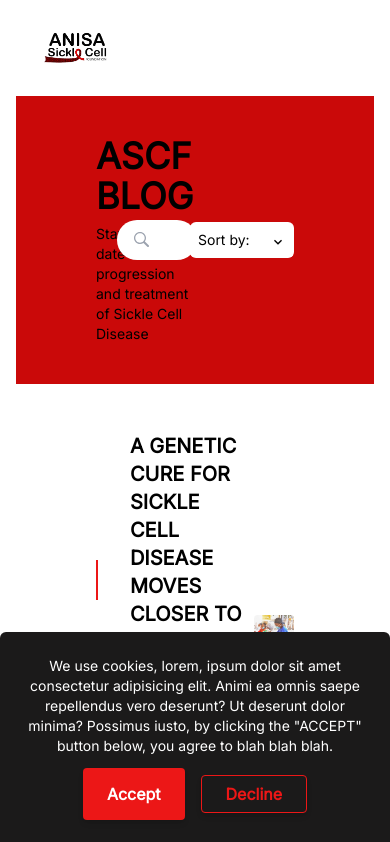
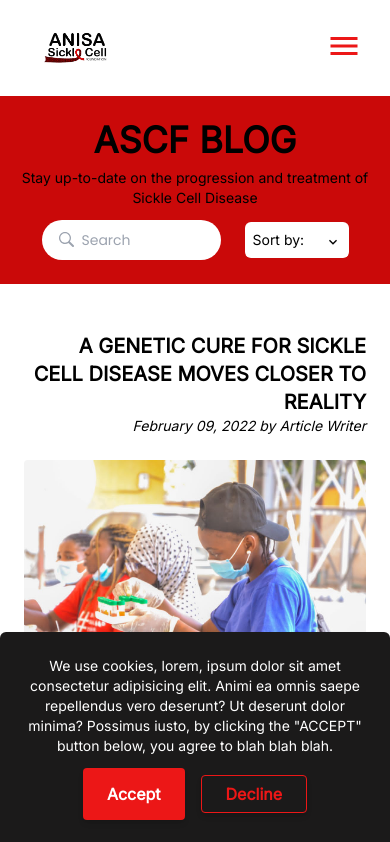
Before and after one commit to Basit-Balogun10/ASCF-frontend, a Next.js app: page /blog in a window 390 px wide. Shown: the top 842 px of the page. Built offline with nearby package versions, Linux system fonts and the light colour scheme.

Commit message:
Made navigation bar responsive for moile

```diff
--- /dev/null
+++ b/components/BlogPost.tsx
@@ -0,0 +1,61 @@
+import React from "react";
+import Link from "next/link";
+
+import styles from "../styles/BlogIndex.module.css";
+
+type propsType = {
+    hasBottomBorder: boolean;
+    post: BlogPostType;
+};
+
+export interface BlogPostType {
+    id: string;
+    title: string;
+    date: string;
+    author: string;
+    body: string;
+    imageUrl: string;
+    imageAltText: string;
+}
+
+const BlogPost = ({ hasBottomBorder, post }: propsType) => {
+    return (
+        <Link href="/blog" passHref>
+            <div className={`group w-full mt-6 pb-6 flex flex-wrap items-center justify-between ${hasBottomBorder ? "border-b-4 md:border-b-[3px] border-ourRed border-dashed" : ""}`}>
+                <div className="space-y-6 md:w-3/4 cursor-pointer">
+                    <div className="flex justify-start items-center md:space-x-8">
+                        <div className="hidden md:block w-3 h-10 bg-ourRed"></div>
+                        <div className="text-right md:text-left">
+                            <h2 className="font-bold text-xl dark:text-gray-200">
+                                {post.title}
+                            </h2>
+                            <h3 className="italic text-sm md:text-base dark:text-gray-200">
+                                {post.date} by {post.author}
+                            </h3>
+                        </div>
+                    </div>
+                    <div className="">
+                        <img
+                            src={post.imageUrl}
+                            className="md:hidden h-full cursor-pointer group-hover:scale-110 rounded transition-transform"
+                            alt={post.imageAltText}
+                        />
+                    </div>
+                    <p
+                        className={`${styles.postBody} text-sm font-medium text-gray-800 dark:text-stone-400/80 group-hover:text-ourRed transition-colors`}
+                    >
+                        {post.body}
+                    </p>
+                </div>
+
+                <img
+                    src={post.imageUrl}
+                    className="hidden md:block md:w-1/5 h-full cursor-pointer group-hover:scale-110 rounded transition-transform"
+                    alt={post.imageAltText}
+                />
+            </div>
+        </Link>
+    );
+};
+
+export default BlogPost;
--- a/components/Header.tsx
+++ b/components/Header.tsx
@@ -1,7 +1,7 @@
 import { useState, useEffect, useContext } from "react";
 import Link from "next/link";
 import Image from "next/image";
-import { IoMdMoon, IoMdSunny } from "react-icons/io";
+import { IoMdMoon, IoMdSunny, IoMdClose, IoMdMenu } from "react-icons/io";
 
 import themeContext from "../contexts/ThemeContext";
 import { checkIsMobile } from "../utils";
@@ -45,6 +45,28 @@ const Header = ({ displayNavBar = false, displayLogo = true }: propsType) => {
     const [activeNavLink, setActiveNavLink] = useState<null | string>();
     const { theme, setTheme, toggleThemeMode } = useContext(themeContext);
     const [isMobile, setIsMobile] = useState<boolean | null>(null);
+    const [mobileNav, toggleMobileNav] = useState<boolean>(false);
+
+    const handleMobileNavToggle = () => {
+        let mobileNavOpen =
+            document.querySelector<HTMLElement>(".mobile-nav-open");
+        let mobileNavClose =
+            document.querySelector<HTMLElement>(".mobile-nav-close");
+
+        if (mobileNavOpen) {
+            if (mobileNavClose) {
+                console.log("here");
+                // mobileNavClose.style.transform = "translateX(60px)";
+                // mobileNavOpen.style.transform = "translateX(0px)";
+            } else {
+                // mobileNavOpen.style.transform = "translateX(60px)";
+            }
+            setTimeout(() => toggleMobileNav(!mobileNav), 200);
+        }
+
+        // setTimeout(() => toggleMobileNav(!mobileNav), 200)
+        // toggleMobileNav(!mobileNav);
+    };
 
     // REVIEW DEPENDENCY ARRAYS DOCS
     useEffect(() => {
@@ -66,6 +88,12 @@ const Header = ({ displayNavBar = false, displayLogo = true }: propsType) => {
                 displayLogo ? "justify-between" : "justify-end py-8"
             } h-24 items-center pr-4 md:pl-4 md:pr-12`}
         >
+            {mobileNav && (
+                <IoMdClose
+                    className="mobile-nav-close z-[150] fixed md:hidden top-8 right-6 w-10 h-10 text-ourRed transitio-all ease-in-out"
+                    onClick={handleMobileNavToggle}
+                />
+            )}
             {displayLogo && (
                 <Link href="/" passHref>
                     <Image
@@ -78,7 +106,16 @@ const Header = ({ displayNavBar = false, displayLogo = true }: propsType) => {
                 </Link>
             )}
             {!displayNavBar && (
-                <ul className={`hidden md:flex flex-wrap items-center`}>
+                <ul
+                    className={`${
+                        mobileNav
+                            ? "h-full w-full visible"
+                            : "h-0 invisible md:visible"
+                    }
+                            z-[100] h-screen fixed top-0 right-0 flex flex-col items-left justify-center pl-2 pb-16 space-y-8 md:bg-transparent md:dark:bg-transparent bg-gray-100 dark:bg-black
+                            md:h-[initial] md:w-[initial] md:static md:flex md:flex-row md:space-y-0 md:bg-[initial] md:transitio-none
+                            `}
+                >
                     {navLinks.map((navLink, index) => (
                         <Link
                             href={`/${navLink.urlFragment}`}
@@ -86,62 +123,58 @@ const Header = ({ displayNavBar = false, displayLogo = true }: propsType) => {
                             key={index}
                         >
                             <li
-                                className={`hover:px-4 hover:bg-red-100/50 hover:py-1 ${
+                                className={`
+                                ${
+                                    mobileNav
+                                        ? "visible"
+                                        : "invisible md:visible"
+                                }
+                                md:hover:px-4 md:hover:bg-red-100/50 md:hover:py-1 ${
                                     !displayNavBar && displayLogo
                                         ? "dark:text-white text-ourBlack"
                                         : "text-white"
-                                } text-[0.8rem] tracking-wide ${
+                                } text-base md:text-[0.8rem] tracking-wide ${
                                     activeNavLink === navLink.urlFragment &&
                                     "underline decoration-ourRed decoration-4 underline-offset-4"
-                                } hover:no-underline font-extrabold ml-6 cursor-pointer rounded-md transition-all ease-in-out`}
+                                } hover:no-underline font-extrabold ml-6 cursor-pointer rounded-md transitio-all ease-in-out`}
                             >
                                 <p>{navLink.title.toUpperCase()}</p>
                             </li>
                         </Link>
                     ))}
-                    <li className="ml-6 px-3 py-2 hover:bg-red-100 bg-white text-ourRed text-[0.8rem] tracking-wide font-extrabold rounded cursor-pointer shadow-md shadow-black">
+                    <li className="mr-auto md:mr-0 ml-6 px-3 py-2 hover:bg-red-100 bg-white text-ourRed text-base md:text-[0.8rem] tracking-wide font-extrabold rounded cursor-pointer shadow-md shadow-black">
                         <Link href="/shop">SHOP NOW</Link>
                     </li>
-                    <li className="ml-6 px-5 py-2 hover:bg-red-100 bg-white text-ourRed text-[0.8rem] tracking-wide font-extrabold rounded cursor-pointer shadow-md shadow-black">
+                    <li className="mr-auto md:mr-0 ml-6 px-5 py-2 hover:bg-red-100 bg-white text-ourRed text-base md:text-[0.8rem] tracking-wide font-extrabold rounded cursor-pointer shadow-md shadow-black">
                         <Link href="/login">SIGN IN</Link>
                     </li>
                     {theme == "light" ? (
                         <IoMdMoon
-                            className={`w-8 h-8 ml-6 p-1 ${
+                            className={`fixed md:static top-0 right-20 w-10 h-10 md:w-8 md:h-8 md:ml-6 p-1 text-ourRed ${
                                 !displayNavBar && displayLogo
-                                    ? "dark:text-white text-ourBlack hover:bg-red-200/50 dark:hover:bg-gray-100/50"
-                                    : "text-white hover:bg-gray-100/50"
-                            } hover:bg-gray-100/50 rounded-md cursor-pointer transition-colors ease-in-out`}
+                                    ? "md:dark:text-white md:text-ourBlack md:hover:bg-red-200/50 md:dark:hover:bg-gray-100/50"
+                                    : "md:text-white hover:bg-gray-100/50"
+                            } md:hover:bg-gray-100/50 rounded-md cursor-pointer transition-colors ease-in-out`}
                             onClick={toggleThemeMode}
                         />
                     ) : (
                         <IoMdSunny
-                            className={`w-8 h-8 ml-6 p-1 ${
+                            className={`fixed md:static top-0 right-20 w-10 h-10 md:w-8 md:h-8 md:ml-6 p-1 text-ourRed ${
                                 !displayNavBar && displayLogo
-                                    ? "dark:text-white text-ourBlack hover:bg-gray-500 dark:hover:bg-gray-100/50"
-                                    : "text-white hover:bg-gray-100/50"
+                                    ? "md:dark:text-white md:text-ourBlack md:hover:bg-gray-500 md:dark:hover:bg-gray-100/50"
+                                    : "md:text-white md:hover:bg-gray-100/50"
                             } rounded-md cursor-pointer transition-colors ease-in-out`}
                             onClick={toggleThemeMode}
                         />
                     )}
                 </ul>
             )}
-            <div className="flex md:hidden">
-                <svg
-                    xmlns="http://www.w3.org/2000/svg"
-                    className="h-8 w-8 mb-2"
-                    fill="none"
-                    viewBox="0 0 24 24"
-                    stroke="white"
-                    strokeWidth={2}
-                >
-                    <path
-                        strokeLinecap="round"
-                        strokeLinejoin="round"
-                        d="M4 6h16M4 12h16M4 18h16"
-                    />
-                </svg>
-            </div>
+            <IoMdMenu
+                // data-aos="fade-left"
+                // data-aos-duration="500"
+                className="mobile-nav-open md:hidden absolute top-7 right-7 w-9 h-9 text-ourRed"
+                onClick={handleMobileNavToggle}
+            />
         </nav>
     );
 };
--- a/pages/blog/index.tsx
+++ b/pages/blog/index.tsx
@@ -7,18 +7,9 @@ import { GoSearch } from "react-icons/go";
 import { FiXCircle } from "react-icons/fi";
 import { MdKeyboardArrowUp, MdKeyboardArrowDown } from "react-icons/md";
 
-import styles from "../../styles/BlogIndex.module.css";
-import { capitalizeString } from "../../utils"
-
-interface blogPostsType {
-    id: string;
-    title: string;
-    date: string;
-    author: string;
-    body: string;
-    imageUrl: string;
-    imageAltText: string;
-}
+import { capitalizeString } from "../../utils";
+import BlogPost from "../../components/BlogPost";
+import type { BlogPostType } from "../../components/BlogPost";
 
 interface sortOptionsType {
     id: string;
@@ -28,7 +19,7 @@ interface sortOptionsType {
 const articleText =
     "Millions of people around the world, including 100,000 in the United States suffer from sickle cell disease, a brutally painful inherited blood disorder with about 30% of them being African descent. Over time, the disease worsens and can cause infections, organ damage, blindness, stroke and early death. Lorem ipsum dolor consectetur, adipisicing elit. Eligendi minima delectus ullam tenetur sed? Laboriosam accusantium, consectetur saepe quia suscipit deserunt modi fugiat omnis amet necessitatibus reiciendis debitis expedita atque! Nam qui ab recusandae veritatis reiciendis ducimus libero velit possimus in. Maiores omnis error esse obcaecati molestiae reiciendis alias dignissimos ad quaerat, hic, quisquam harum quos iste aliquid corporis quasi! Suscipit, optio corrupti! Tempore neque vero ut enim repellat quod fuga? Autem magni ullam iusto quibusdam labore animi cumque maiores consectetur placeat non. Quidem ea blanditiis iusto voluptatem, maiores modi. Ipsum sunt est quidem iure labore commodi ipsa distinctio maiores culpa cumque tempore, sint ea libero expedita mollitia officia voluptates. Doloremque itaque ea quibusdam eum asperiores cupiditate inventore accusantium aliquid!";
 
-const blogPosts: blogPostsType[] = [
+const blogPosts: BlogPostType[] = [
     {
         id: "1",
         title: "A GENETIC CURE FOR SICKLE CELL DISEASE MOVES CLOSER TO REALITY",
@@ -94,7 +85,6 @@ const Blog: NextPage = () => {
     const [searchText, setSearchText] = useState<string>("");
     const [dropdownToggled, setDropdownToggled] = useState<boolean>(false);
 
-
     return (
         <>
             <Head>
@@ -106,15 +96,15 @@ const Blog: NextPage = () => {
                 <link rel="icon" href="/favicon.ico" />
             </Head>
             <section className="w-full">
-                <section className="px-20 py-10 mx-4 flex items-center justify-between bg-ourDarkRed">
-                    <div>
+                <section className="px-4 md:px-20 py-6 md:py-10 md:mx-4 space-y-3 md:space-y-0 flex flex-wrap items-center md:justify-between bg-ourDarkRed">
+                    <div className="text-center md:text-left">
                         <h1 className="font-bold text-4xl mb-2">ASCF BLOG</h1>
                         <h3 className="font-medium text-sm">
                             Stay up-to-date on the progression and treatment of
                             Sickle Cell Disease
                         </h3>
                     </div>
-                    <div className="w-1/2 flex items-center justify-end space-x-6">
+                    <div className="md:w-1/2 flex items-center justify-center md:justify-end space-x-6">
                         <div className="relative w-1/2">
                             <input
                                 ref={searchInput}
@@ -183,36 +173,11 @@ const Blog: NextPage = () => {
                         </div>
                     </div>
                 </section>
-                <section className="w-full px-24 items-center">
-                    {blogPosts.map((post) => (
-                        <Link key={post.id} href="/blog" passHref>
-                            <div className="group w-full mt-12 flex items-center justify-between">
-                                <div className="space-y-6 w-3/4 cursor-pointer">
-                                    <div className="flex justify-start items-center space-x-8">
-                                        <div className="w-3 h-10 bg-ourRed"></div>
-                                        <div>
-                                            <h2 className="font-bold text-xl dark:text-gray-200">
-                                                {post.title}
-                                            </h2>
-                                            <h3 className="italic dark:text-gray-200">
-                                                {post.date} by {post.author}
-                                            </h3>
-                                        </div>
-                                    </div>
-                                    <p
-                                        className={`${styles.postBody} text-sm font-medium text-gray-800 dark:text-stone-400/80 group-hover:text-ourRed transition-colors`}
-                                    >
-                                        {post.body}
-                                    </p>
-                                </div>
-
-                                <img
-                                    src={post.imageUrl}
-                                    className="w-1/5 h-full cursor-pointer group-hover:scale-110 rounded transition-transform"
-                                    alt={post.imageAltText}
-                                />
-                            </div>
-                        </Link>
+                <section className="w-full mt-12 md:mt-0 px-6 md:px-24 items-center">
+                    {blogPosts.map((post, index) => (
+                        <>
+                            <BlogPost key={post.id} hasBottomBorder={(index != blogPosts.length - 1)} post={post} />
+                        </>
                     ))}
                 </section>
             </section>
--- a/styles/BlogIndex.module.css
+++ b/styles/BlogIndex.module.css
@@ -1,17 +1,26 @@
 .postBody {
-    --max-lines: 3;
+    --lg-max-lines: 3;
     --lh: 1.5rem;
     --horizontal-padding: 2.5rem;
     padding: 0px var(--horizontal-padding);
     line-height: var(--lh);
-    max-height: calc(var(--lh) * var(--max-lines));
+    max-height: calc(var(--lh) * var(--lg-max-lines));
     overflow: hidden;
     position: relative;
 }
 
 .postBody::before {
-    content: "....";
+    content: "......";
     position: absolute;
     bottom: 0;
     right: calc(var(--horizontal-padding) * 1);
 }
+
+@media (max-width: 768px) {
+    .postBody {
+        --sm-max-lines: 7;
+        --lh: 1.5rem;
+        padding: 0;
+        max-height: calc(var(--lh) * var(--sm-max-lines));
+    }
+}
```
Also changed, not shown: components/CommonButton.tsx (+29 -16 lines), pages/index.tsx (+4 -4 lines).
